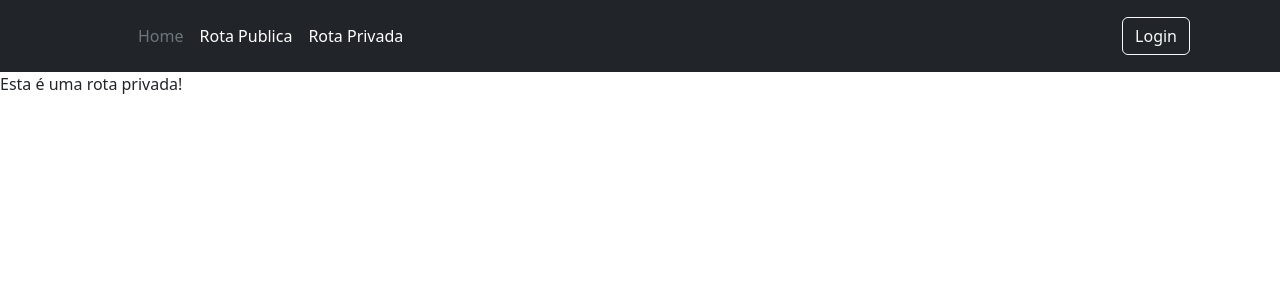
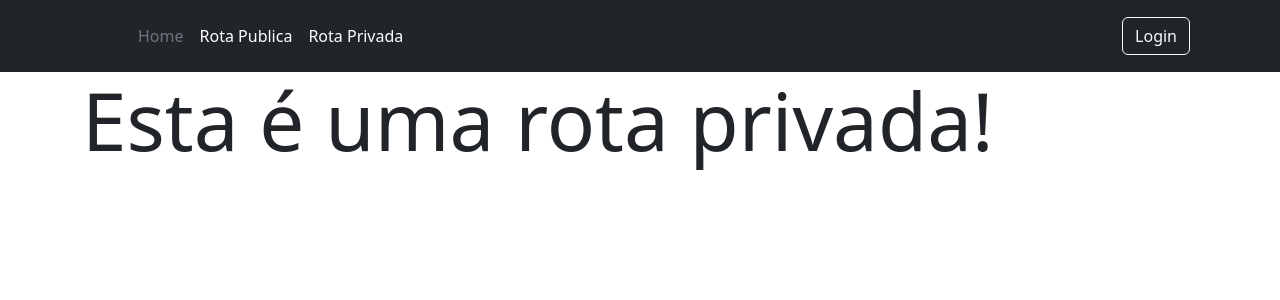
Before and after one commit to ruansmolina/AngularLogin, an Angular app: page /private in a window 1280 px wide. Shown: the top 300 px of the page. Built offline with nearby package versions, Linux system fonts and the light colour scheme.

Commit message:
create login interface, changes in public and private html pages.

```diff
--- /dev/null
+++ b/src/app/interface/login.ts
@@ -0,0 +1,5 @@
+export interface Login {
+  email:String,
+  password:String
+
+}
--- a/src/app/pages/private/private.component.html
+++ b/src/app/pages/private/private.component.html
@@ -1 +1,3 @@
-<p>Esta é uma rota privada!</p>
+<div class="container align-items-center">
+  <p class="display-1">Esta é uma rota privada!</p>
+</div>
--- a/src/app/pages/public/public.component.html
+++ b/src/app/pages/public/public.component.html
@@ -1 +1,4 @@
-<p>Esta é uma rota publica!</p>
+
+<div class="container align-items-center">
+  <p class="display-1">Esta é uma rota publica!</p>
+</div>
```
